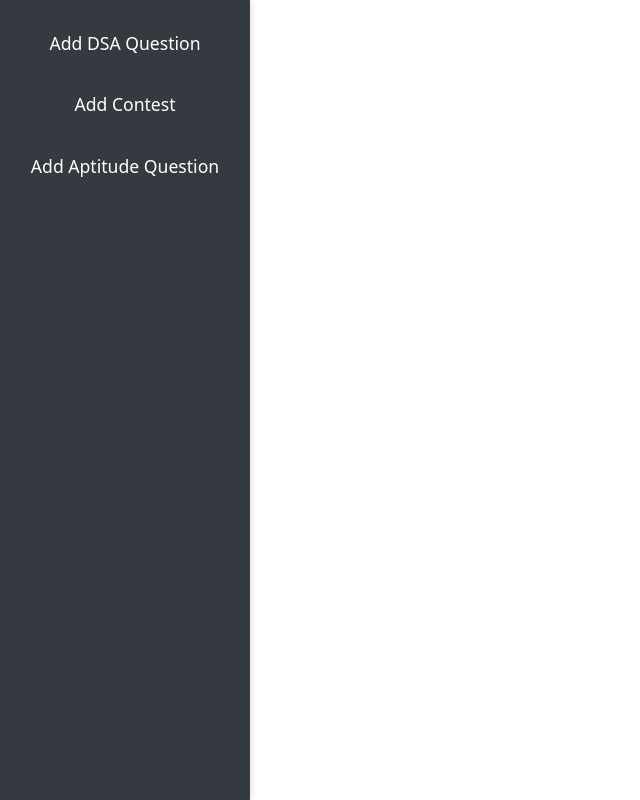
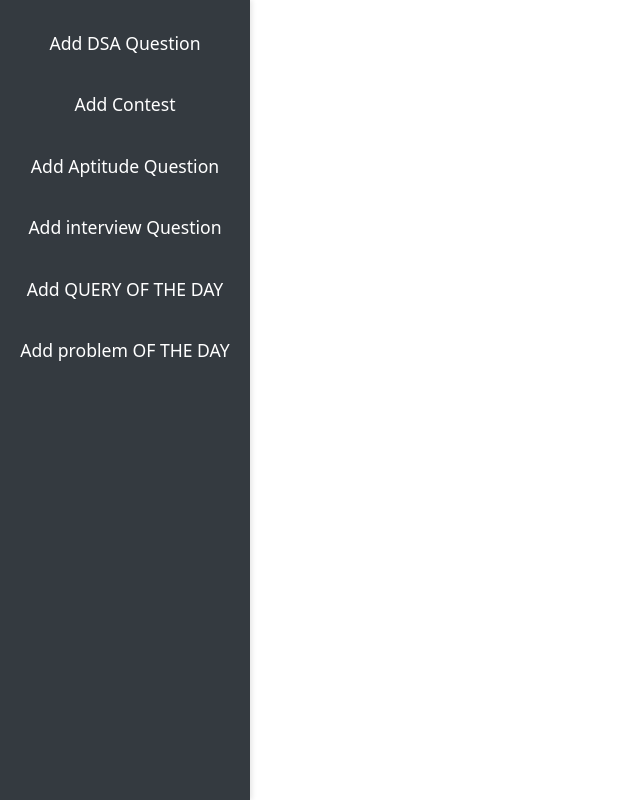
Before and after one commit to Karesh9347/techdosth_admin, a React (Create React App) app: page / in a window 1280 px wide. Shown: the whole page, without its empty margins (0-640 px from the left). Built offline with nearby package versions, Linux system fonts and the light colour scheme.

Commit message:
Update AdminSidebar.jsx

```diff
--- a/src/AdminSidebar.jsx
+++ b/src/AdminSidebar.jsx
@@ -9,7 +9,11 @@ const AdminSidebar = () => {
       <Nav.Link as={Link} to="/add-question" className="nav-link">Add DSA Question</Nav.Link>
       <Nav.Link as={Link}  to="/add-contest" className="nav-link">Add Contest</Nav.Link>
       <Nav.Link as={Link}  to="/add-aptitude" className="nav-link">Add Aptitude Question</Nav.Link>
+      <Nav.Link as={Link}  to="/add-interview" className="nav-link">Add interview Question</Nav.Link>
+      <Nav.Link as={Link}  to="/add-query" className="nav-link">Add QUERY OF THE DAY</Nav.Link>
+      <Nav.Link as={Link}  to="/add-problem" className="nav-link">Add problem OF THE DAY</Nav.Link>
     </Nav>
+
   );
 };
 
```
